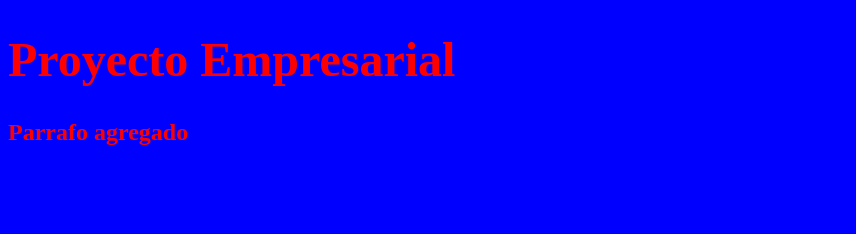
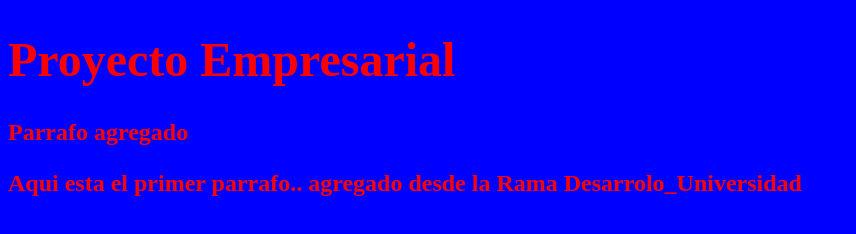
Before and after one commit to nmino1984/CursoGit, a plain HTML site: page index.html in a window 1280 px wide. Shown: the whole page, without its empty margins (0-856 px from the left). Drawn offline with Linux system fonts and the light colour scheme.

Commit message:
Agregando parrafo 1 desde desarrollo_Universidad

```diff
--- a/index.html
+++ b/index.html
@@ -8,5 +8,6 @@
     <body>
         <h1>Proyecto Empresarial</h1>
         <p>Parrafo agregado</p>
+        <p>Aqui esta el primer parrafo.. agregado desde la Rama Desarrolo_Universidad</p>
     </body>
 </html>
```
